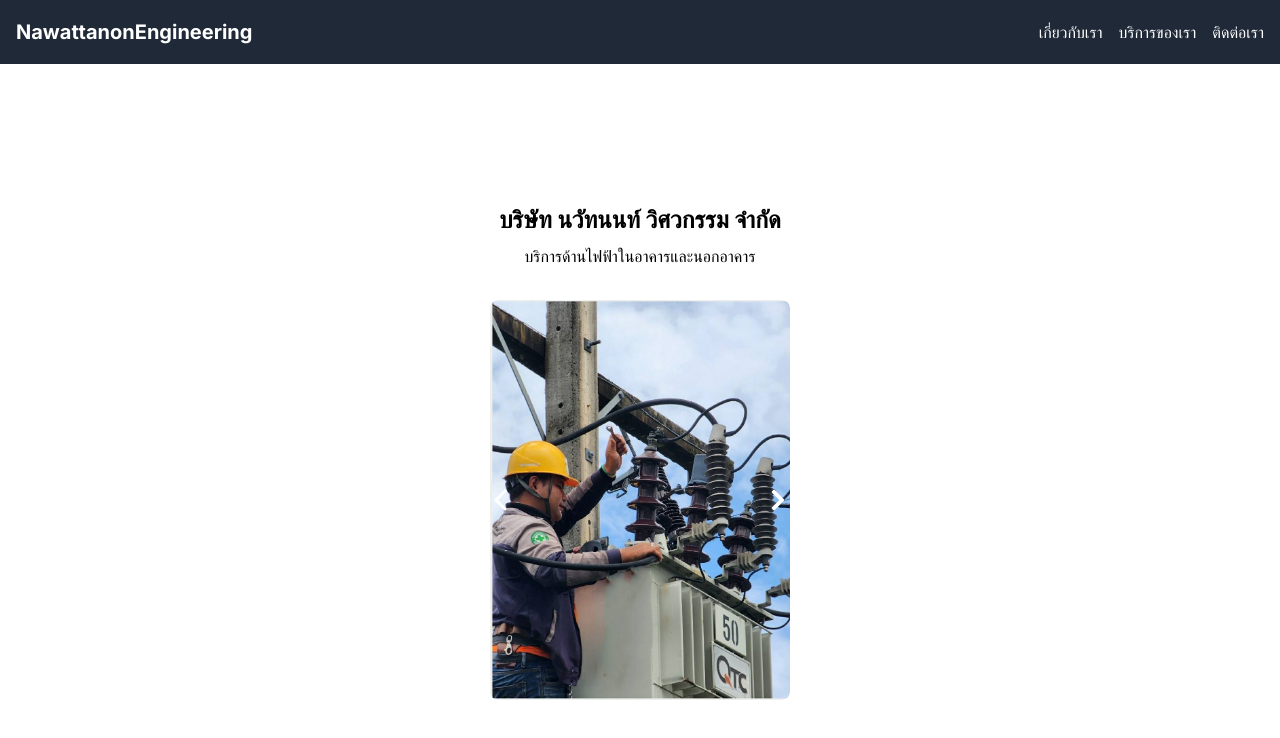
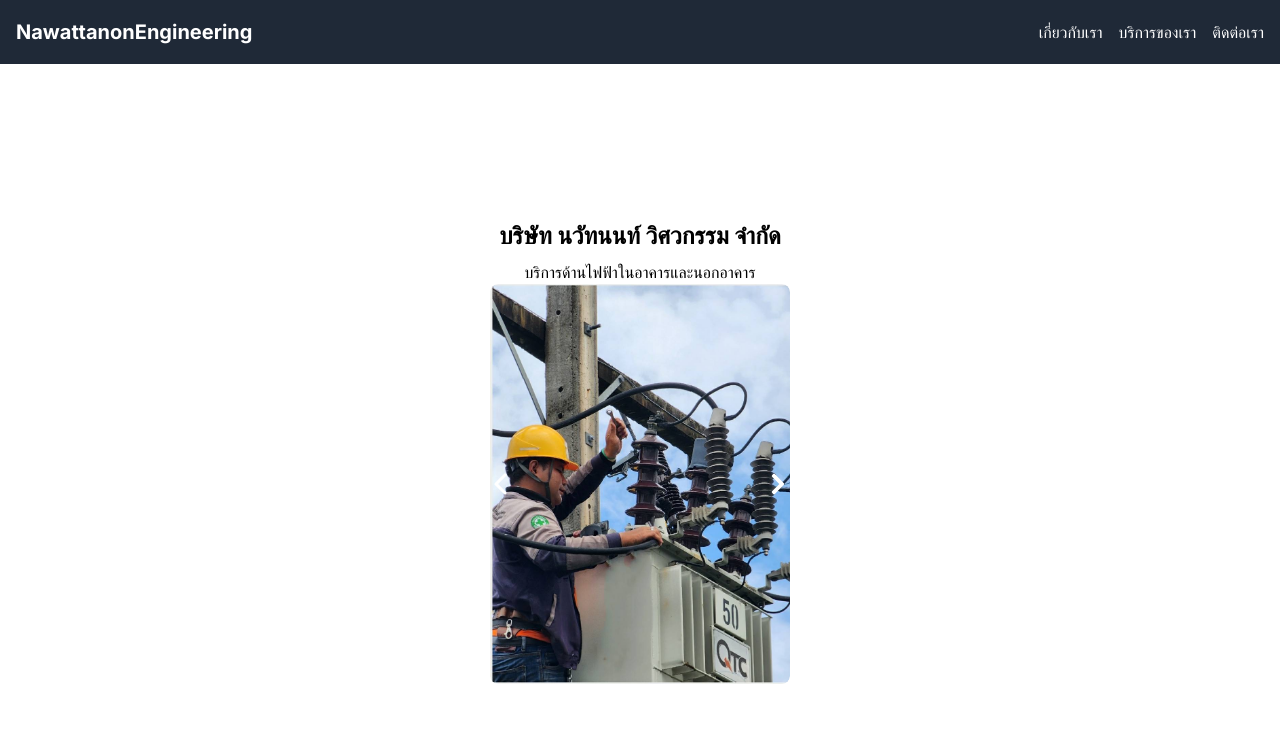
Before and after one commit to nontawit/NawattanonApp, a Next.js app: page / in a window 1280 px wide. Shown: the top 738 px of the page. Built offline with nearby package versions, Linux system fonts and the light colour scheme.

Commit message:
Update page.tsx

```diff
--- a/src/app/page.tsx
+++ b/src/app/page.tsx
@@ -4,7 +4,6 @@ import React from "react";
 
 const Home: React.FC = () => {
   return (
-    <div className=" container">
       <div className=" text-center mt-10">
         <p className="text-2xl font-bold">
           บริษัท นวัทนนท์ วิศวกรรม จำกัด
@@ -12,11 +11,8 @@ const Home: React.FC = () => {
         <p className="mt-2">
           บริการด้านไฟฟ้าในอาคารและนอกอาคาร
         </p>
-      </div>
-      <div className="mt-8">
         <Carousel />
       </div>
-    </div>
 
   )
 }
```
